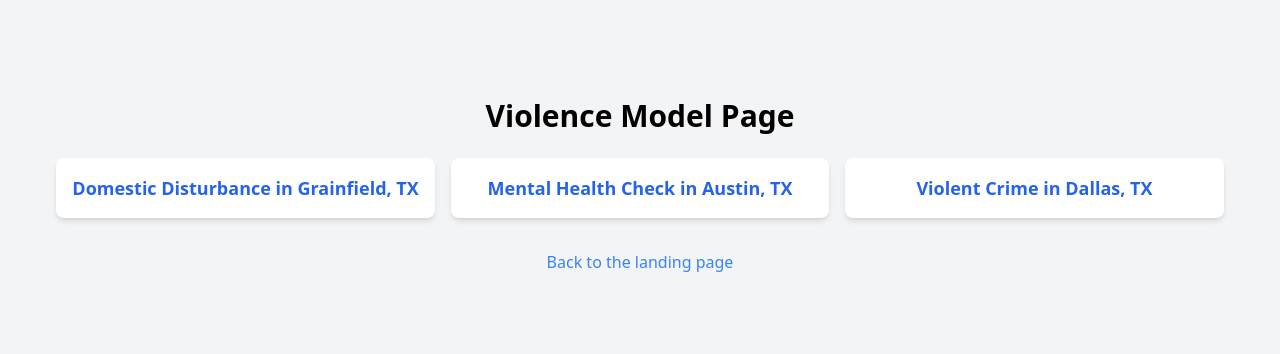
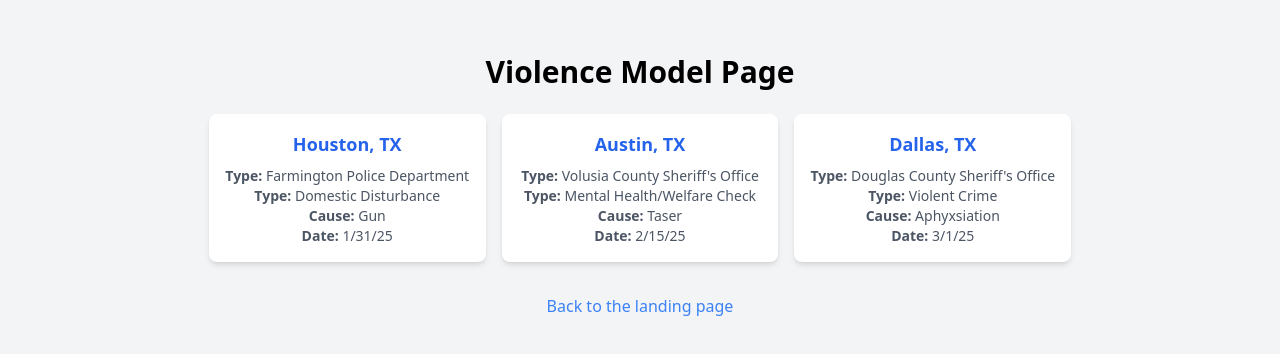
Before and after one commit to gordonworldlee/PoliceIncidents, a Next.js app in the folder justice-watch-frontend/: page /violence in a window 1280 px wide. Shown: the part 214-568 px from the top of the page. Built offline with nearby package versions, Linux system fonts and the light colour scheme.

Commit message:
adding better cards

```diff
--- a/justice-watch-frontend/app/violence/page.tsx
+++ b/justice-watch-frontend/app/violence/page.tsx
@@ -2,11 +2,45 @@ import Link from "next/link";
 import { MapContainer, TileLayer, Marker } from "react-leaflet";
 import MarkerClusterGroup from "react-leaflet-markercluster";
 
+interface ViolenceInstance {
+  id: string;
+  city: string;
+  state: string;
+  encounter_type: string;
+  cause: string;
+  date: string;
+  agency: string;
+}
+
 export default function ViolenceModelPage() {
-  const incidents = [
-    { href: "/violence/incident1", title: "Domestic Disturbance in Grainfield, TX" },
-    { href: "/violence/incident2", title: "Mental Health Check in Austin, TX" },
-    { href: "/violence/incident3", title: "Violent Crime in Dallas, TX" },
+  const incidents: ViolenceInstance[] = [
+    {
+      id: "incident1",
+      city: "Houston",
+      state: "TX",
+      encounter_type: "Domestic Disturbance",
+      cause: "Gun",
+      date: "1/31/25",
+      agency: "Farmington Police Department"
+    },
+    {
+      id: "incident2",
+      city: "Austin",
+      state: "TX",
+      encounter_type: "Mental Health/Welfare Check",
+      cause: "Taser",
+      date: "2/15/25",
+      agency: "Volusia County Sheriff's Office"
+    },
+    {
+      id: "incident3",
+      city: "Dallas",
+      state: "TX",
+      encounter_type: "Violent Crime",
+      cause: "Aphyxsiation",
+      date: "3/1/25",
+      agency: "Douglas County Sheriff's Office"
+    },
   ];
 
   return (
@@ -14,10 +48,14 @@ export default function ViolenceModelPage() {
       <div className="text-center">
         <h1 className="text-3xl font-bold mb-6">Violence Model Page</h1>
         <div className="grid grid-cols-1 md:grid-cols-3 gap-4">
-          {incidents.map((incident, index) => (
-            <Link key={index} href={incident.href} className="block">
+          {incidents.map((incident) => (
+            <Link key={incident.id} href={`/violence/${incident.id}`} className="block">
               <div className="bg-white p-4 rounded-lg shadow-md hover:shadow-lg transition-shadow">
-                <h2 className="text-lg font-semibold text-blue-600">{incident.title}</h2>
+                <h2 className="text-lg font-semibold text-blue-600 mb-2">{incident.city}, {incident.state}</h2>
+                <p className="text-sm text-gray-600"><strong>Type:</strong> {incident.agency}</p>
+                <p className="text-sm text-gray-600"><strong>Type:</strong> {incident.encounter_type}</p>
+                <p className="text-sm text-gray-600"><strong>Cause:</strong> {incident.cause}</p>
+                <p className="text-sm text-gray-600"><strong>Date:</strong> {incident.date}</p>
               </div>
             </Link>
           ))}
```
